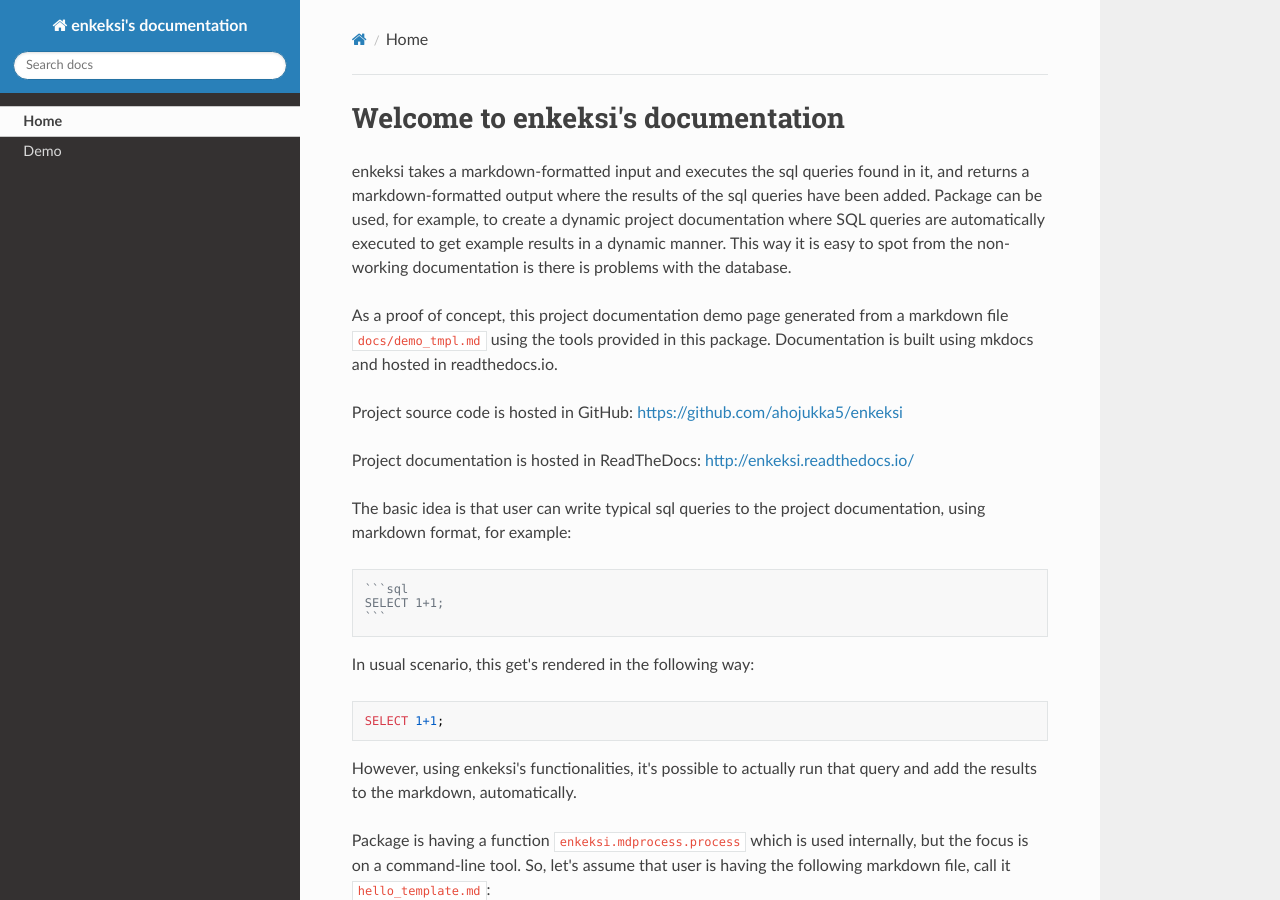
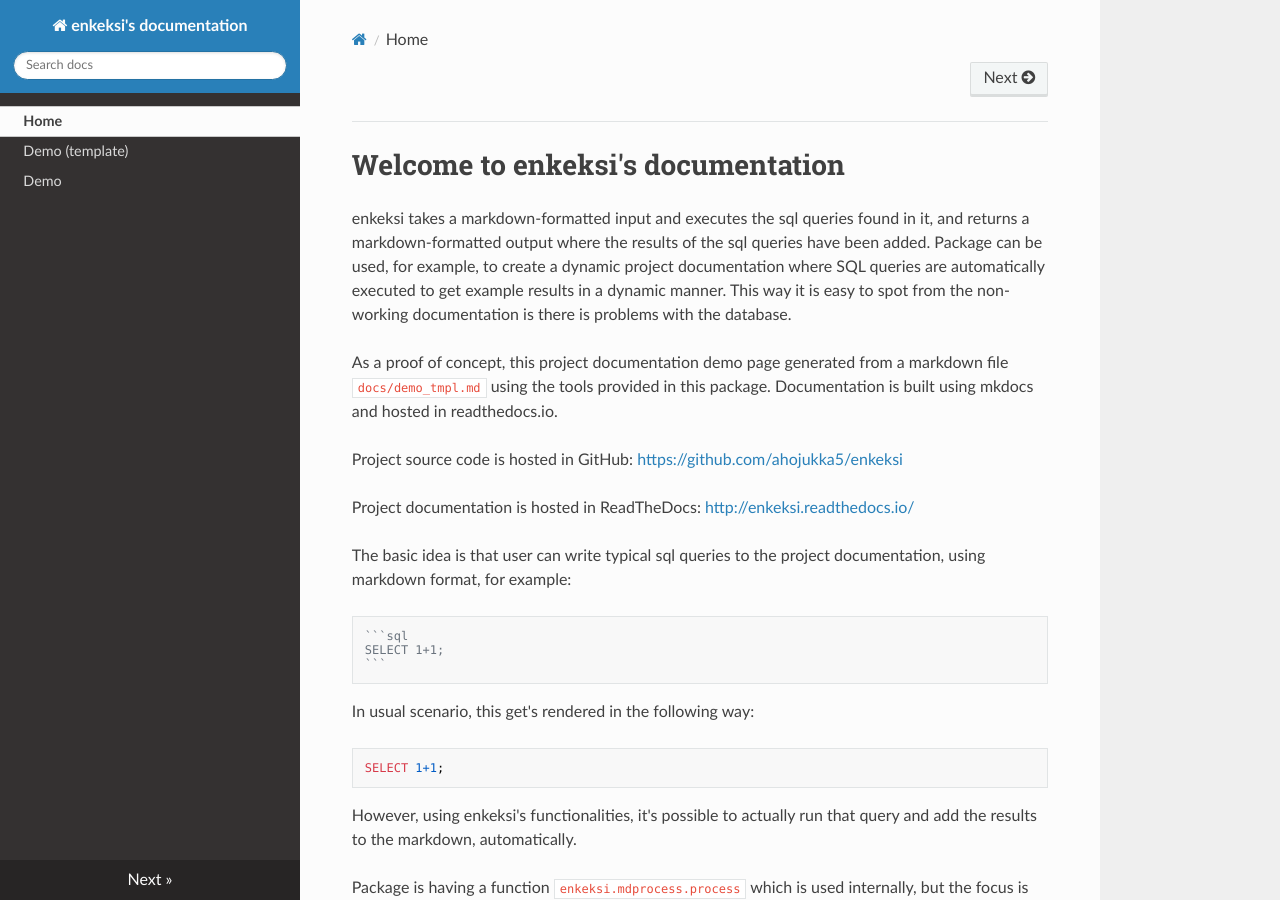
Before and after one commit to ahojukka5/enkeksi, an MkDocs documentation site: the page built from docs/index.md, in a window 1280 px wide and 900 px high. Built offline with MkDocs 1.6.1, drawn with Linux system fonts in a browser that asks for light colours; nearby versions of some CDN libraries.

Commit message:
Add link to template

```diff
--- a/mkdocs.yml
+++ b/mkdocs.yml
@@ -7,4 +7,5 @@
 
 nav:
   - Home: index.md
+  - Demo (template): demo_tmpl.md
   - Demo: demo.md
```
